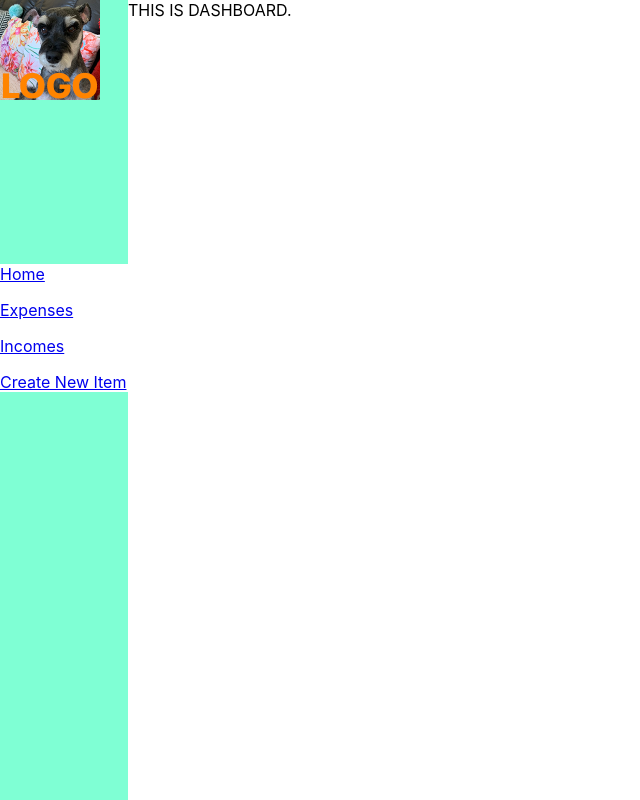
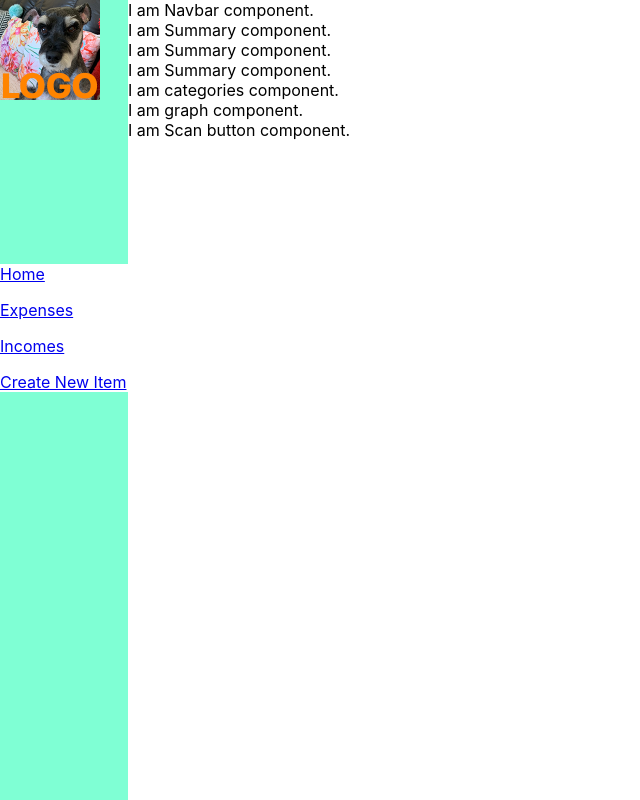
Before and after one commit to 08jhs05/Bookify, a React (Create React App) app in the folder client/: page / in a window 1280 px wide. Shown: the whole page, without its empty margins (0-640 px from the left). Built offline with nearby package versions, Linux system fonts and the light colour scheme; no server answers.

Commit message:
update to fetch data from server with usestate

```diff
--- a/client/src/App.js
+++ b/client/src/App.js
@@ -9,10 +9,18 @@
 import Sidebar from "./components/Sidebar/Sidebar";
 import Expense from './components/Expense';
 import Income from './components/Income';
-import Dashboard from './components/Dashboard';
+import Dashboard from './components/Dashboard/Dashboard';
 import New from './components/New';
 
 function App() {
+
+  const [income, setIncome] = useState();
+
+  useEffect( () => {
+    axios.get('/api/incomes').then( (res) => {
+      setIncome(res.data.data)
+    });
+  }, []);
 
   return (
     <main className="App">
@@ -20,7 +28,7 @@
         <Sidebar />
         <Switch>
           <Route exact path="/">
-            <Dashboard />
+            <Dashboard data={income}/>
           </Route>
           <Route path="/expenses">
             <Expense />
```
